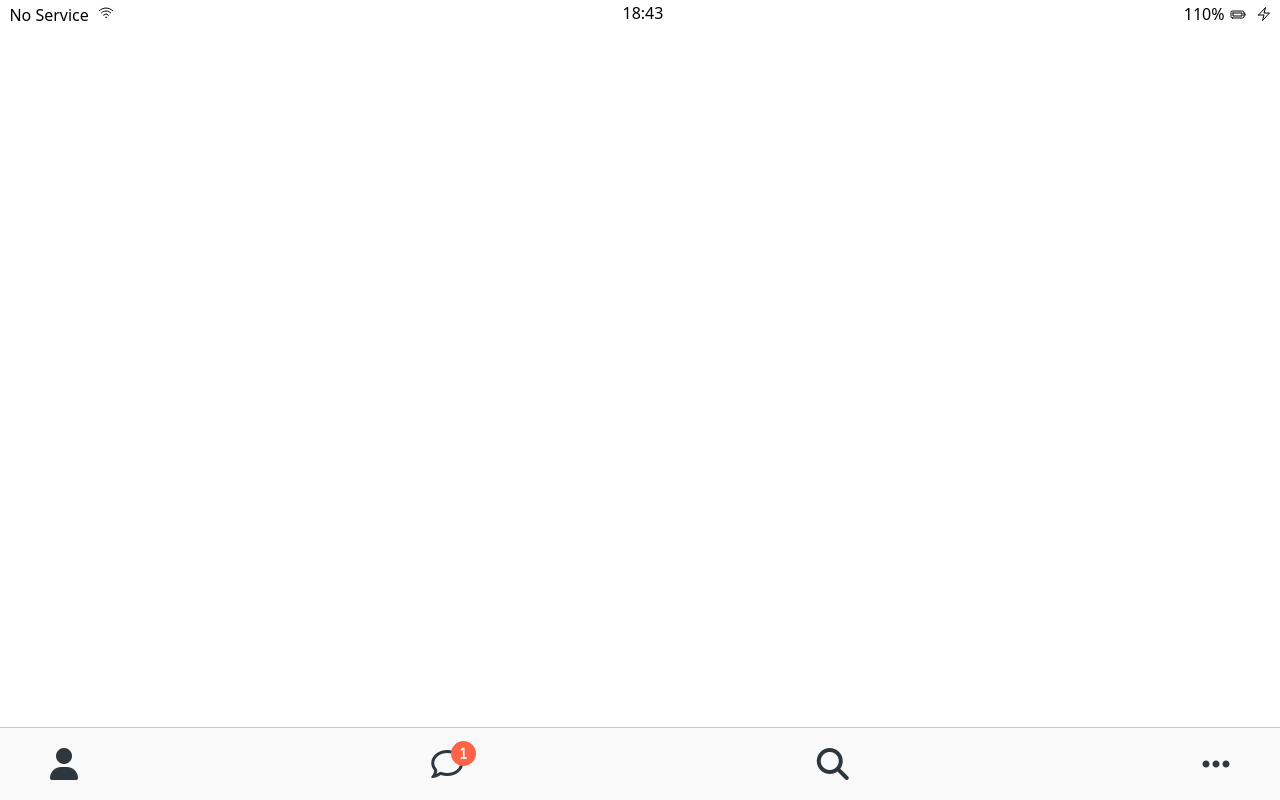
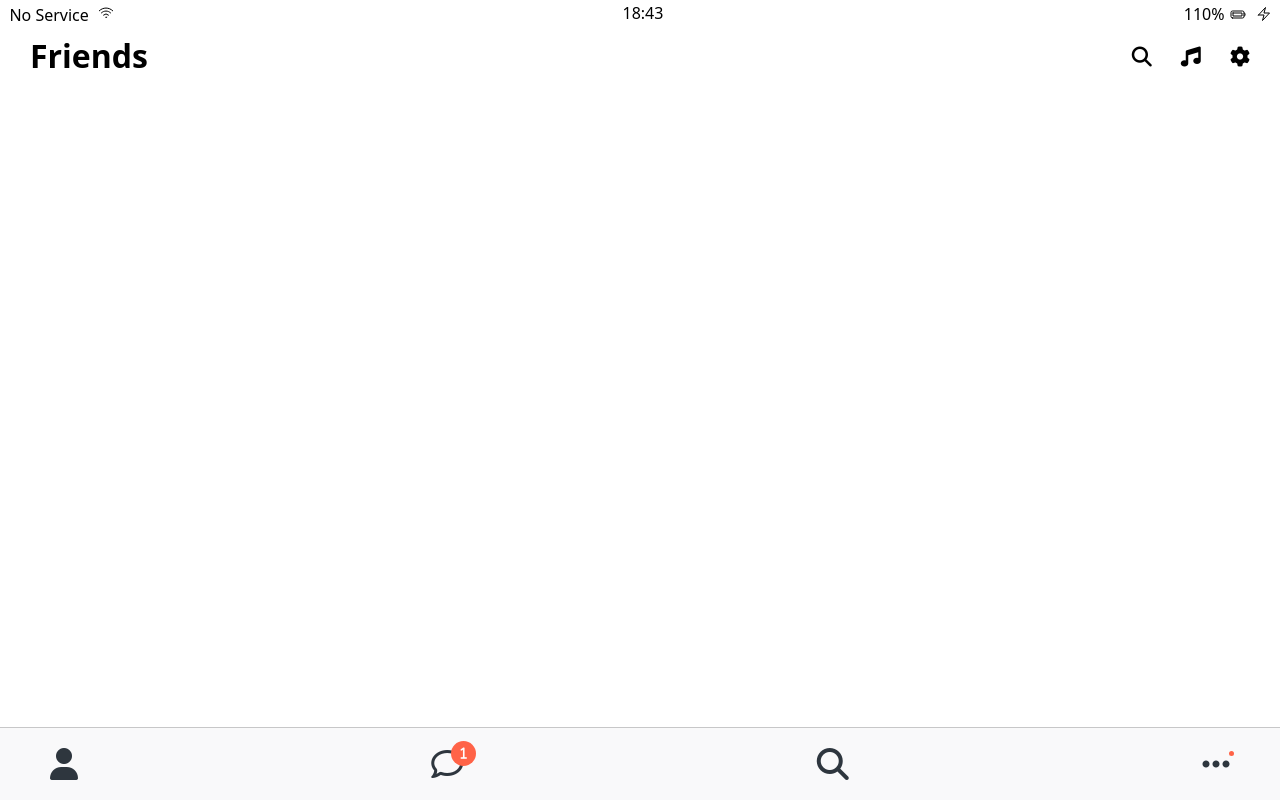
Before and after one commit to gamppe/kokoa-clone-2025, a plain HTML site: page friends.html in a window 1280 px wide. Drawn offline with Linux system fonts and the light colour scheme.

Commit message:
Add screen header and update notification styles
Introduced a new screen header component with title and icons for the Friends page. Refactored notification styles in nav-bar.css for better consistency and added new classes for chat and settings notifications. Updated friends.html to use the new header and notification classes, and imported the new CSS in style.css.

```diff
--- a/css/components/nav-bar.css
+++ b/css/components/nav-bar.css
@@ -16,18 +16,28 @@
     position:relative;
     color:#2e363e;
 }
-.nav__chats__notification{
+.nav__notification{
     background-color: tomato;
     width:25px;
     height: 25px;
     border-radius:50%;
+
+    position:absolute;
+    left:20px;
+    bottom:15px;
+}
+.notification__chats{
     display:flex;
     justify-content: center;
     align-items: center;
     color:white;
     font-size:small;
     font-weight: 600;
-    position:absolute;
-    left:20px;
-    bottom:15px;
 }
+.notification__settings{
+    width:5px;
+    height: 5px;
+    left:27px;
+    bottom:25px;
+
+}
--- /dev/null
+++ b/css/components/screen-header.css
@@ -0,0 +1,13 @@
+.screen-header{
+    display: flex;
+    justify-content: space-between;
+    align-items: center;
+    padding: 40px 30px;
+}
+.screen-header__title{
+    font-size:32px;
+    font-weight: 600;
+}
+.screen-header__icons span{
+    margin-left:25px;
+}
--- a/css/style.css
+++ b/css/style.css
@@ -3,6 +3,7 @@
 /*componenets*/
 @import "components/status-bar.css";
 @import "components/nav-bar.css";
+@import "components/screen-header.css";
 /*screens*/
 @import "screens/login.css";
 
--- a/friends.html
+++ b/friends.html
@@ -39,17 +39,29 @@
 
     </div>
 
+    <header class="screen-header">
+        <h1 class="screen-header__title">Friends</h1>
+        <div class="screen-header__icons">
+            <span><i class="fa-solid fa-magnifying-glass fa-lg"></i></span>
+            <span><i class="fa-solid fa-music fa-lg"></i></span>
+            <span><i class="fa-solid fa-cog fa-lg"></i></span>
+
+        </div>
+    </header>
+
     <nav class="nav">
         <ul class="nav__ul">
             <li class="nav__li"><a class="nav__a" href="friends.html"><i class="fa-solid fa-user fa-2x"></i></a></li>
             <li class="nav__li"><a class="nav__a" href="#"><i class="fa-regular fa-comment fa-2x">
-                        <span class="nav__chats__notification">1</span></i></a></li>
+                        <span class="nav__notification notification__chats">1</span></i></a></li>
             <li class="nav__li"><a class="nav__a" href="#"><i class="fa-solid fa-magnifying-glass fa-2x"></i></a></li>
             <li class="nav__li"><a class="nav__a" href="#"><i class="fa-solid fa-ellipsis fa-2x"></i>
-            <div class="nav__settings__notification"></div>
+            <div class="nav__notification notification__settings"></div>
             </a></li>
         </ul>
     </nav>
+
+
 
     <script src="https://kit.fontawesome.com/b5ac015c11.js" crossorigin="anonymous"></script>
 
```
